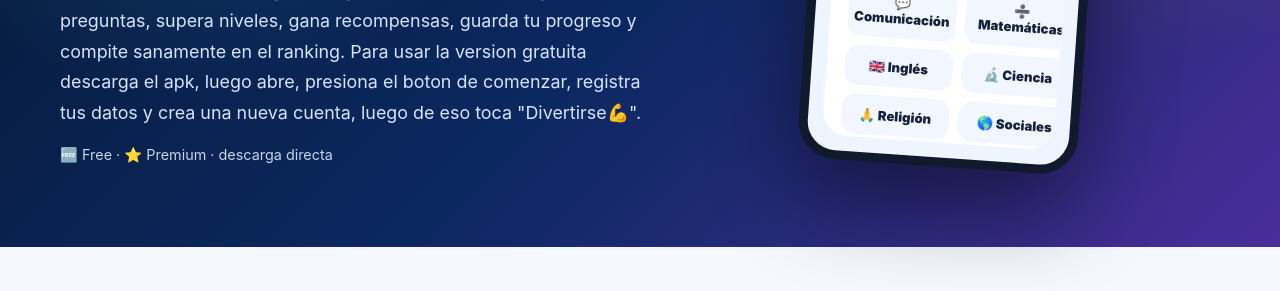
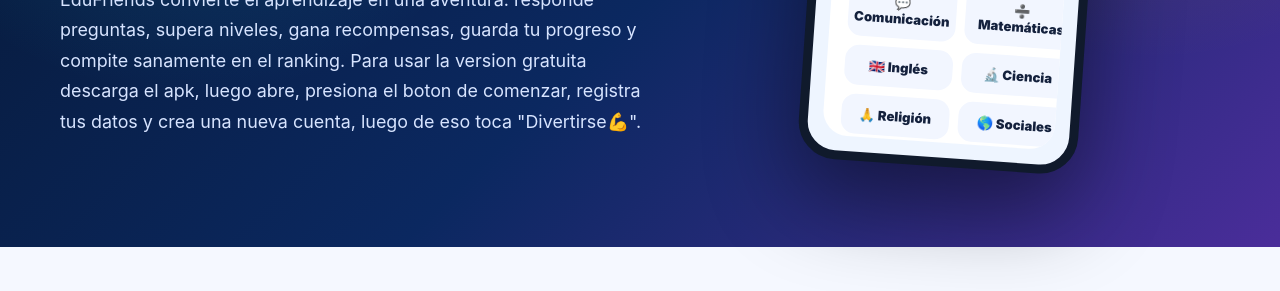
Before and after one commit to fxbrxzx10-ctrl/EduFriendsServer, a website: page index.html in a window 1280 px wide. Shown: the part 509-800 px from the top of the page. Drawn offline with Linux system fonts and the light colour scheme.

Commit message:
Update index.html

```diff
--- a/index.html
+++ b/index.html
@@ -12,7 +12,7 @@
 </head>
 <body>
 <nav class="nav"><div class="navin"><a class="brand" href="#inicio">🎓 EduFriends</a><div class="navlinks"><a href="#acceso">Cómo iniciar sesión</a><a href="#comparativa">Free vs Premium</a><a href="#objetivo">Qué busca EduFriends</a></div><a class="navbtn" href="#versiones">Descargar</a></div></nav>
-<header class="hero" id="inicio"><div class="heroIn"><div><span class="tag">📚 Aplicación educativa para Android</span><h1>Aprende.<br><span class="grad">Juega.</span><br>Progresa.</h1><p>EduFriends convierte el aprendizaje en una aventura: responde preguntas, supera niveles, gana recompensas, guarda tu progreso y compite sanamente en el ranking. Para usar la version gratuita descarga el apk, luego abre, presiona el boton de comenzar, registra tus datos y crea una nueva cuenta, luego de eso toca "Divertirse💪".</p><div style="margin-top:14px;color:#c8d4e9;font-size:.9rem">🆓 Free · ⭐ Premium · descarga directa</div></div><div class="phone"><div class="screen"><div class="logo">EduFriends</div><p><b>¡Hola, estudiante! 👋</b><br><small>¿Listo para aprender hoy?</small></p><div class="level"><small>NIVEL ACTUAL</small><br><b style="font-size:1.3rem">Intermedio ⭐</b><br>1250 pts</div><b>Asignaturas</b><div class="subjects" style="margin-top:10px"><div class="subject">💬 Comunicación</div><div class="subject">➗ Matemáticas</div><div class="subject">🇬🇧 Inglés</div><div class="subject">🔬 Ciencia</div><div class="subject">🙏 Religión</div><div class="subject">🌎 Sociales</div><div class="subject">🎨 Arte</div><div class="subject">🤝 DPCC</div><div class="subject">💻 Informática</div><div class="subject">🧾 Contabilidad</div><div class="subject">🗂️ Secretariado</div><div class="subject">📈 Administración</div></div></div></div></div></header>
+<header class="hero" id="inicio"><div class="heroIn"><div><span class="tag">📚 Aplicación educativa para Android</span><h1>Aprende.<br><span class="grad">Juega.</span><br>Progresa.</h1><p>EduFriends convierte el aprendizaje en una aventura: responde preguntas, supera niveles, gana recompensas, guarda tu progreso y compite sanamente en el ranking. Para usar la version gratuita descarga el apk, luego abre, presiona el boton de comenzar, registra tus datos y crea una nueva cuenta, luego de eso toca "Divertirse💪".</p><div style="margin-top:14px;color:#c8d4e9;font-size:.9rem"></div></div><div class="phone"><div class="screen"><div class="logo">EduFriends</div><p><b>¡Hola, estudiante! 👋</b><br><small>¿Listo para aprender hoy?</small></p><div class="level"><small>NIVEL ACTUAL</small><br><b style="font-size:1.3rem">Intermedio ⭐</b><br>1250 pts</div><b>Asignaturas</b><div class="subjects" style="margin-top:10px"><div class="subject">💬 Comunicación</div><div class="subject">➗ Matemáticas</div><div class="subject">🇬🇧 Inglés</div><div class="subject">🔬 Ciencia</div><div class="subject">🙏 Religión</div><div class="subject">🌎 Sociales</div><div class="subject">🎨 Arte</div><div class="subject">🤝 DPCC</div><div class="subject">💻 Informática</div><div class="subject">🧾 Contabilidad</div><div class="subject">🗂️ Secretariado</div><div class="subject">📈 Administración</div></div></div></div></div></header>
 <section class="section" id="app"><div class="wrap"><div class="center"><div class="kicker">Conoce EduFriends</div><h2>Aprender también puede ser divertido</h2><p class="muted">La aplicación combina aprendizaje, práctica, progreso, recompensas y ranking para que puedas seguir avanzando en diferentes cursos.</p></div><div class="cards" id="funciones"><article class="card"><div class="icon">🎯</div><h3>Niveles</h3><p class="muted">Practica con preguntas de diferentes dificultades.</p></article><article class="card"><div class="icon">📊</div><h3>Progreso</h3><p class="muted">Guarda tu avance y revisa tus resultados.</p></article><article class="card"><div class="icon">🏆</div><h3>Ranking</h3><p class="muted">Compara tus resultados y busca mejorar.</p></article><article class="card"><div class="icon">🪙</div><h3>Recompensas</h3><p class="muted">Obtén monedas y utiliza habilidades dentro de la app.</p></article><article class="card"><div class="icon">💾</div><h3>Guardado</h3><p class="muted">Continúa donde te quedaste sin comenzar desde cero.</p></article><article class="card"><div class="icon">🤖</div><h3>IA educativa</h3><p class="muted">Recibe apoyo para comprender ejercicios y dudas.</p></article></div></div></section>
 <section class="section" id="ia"><div class="wrap"><div class="center"><div class="kicker">Inteligencia artificial</div><h2>🤖 EduFriends IA</h2><p class="muted">Pregunta, analiza ejercicios con fotografías y recibe explicaciones para estudiar de una forma más interactiva.</p></div><div class="cards"><article class="card"><div class="icon">💬</div><h3>Pregunta a la IA</h3><p class="muted">Escribe tus dudas y recibe ayuda paso a paso para comprender mejor.</p></article><article class="card"><div class="icon">📷</div><h3>Analiza una foto</h3><p class="muted">Fotografía un ejercicio y recibe orientación para resolverlo.</p></article><article class="card"><div class="icon">🔊</div><h3>Escucha la explicación</h3><p class="muted">Escucha las respuestas de la IA para estudiar de manera más cómoda.</p></article></div></div></section>
 <section class="section" id="acceso"><div class="wrap"><div class="center"><div class="kicker">Primeros pasos</div><h2>Cómo iniciar sesión</h2><p class="muted">Abre EduFriends y elige cómo quieres entrar. En Premium puedes usar Google o una cuenta local.</p></div><div class="cards"><article class="card"><div class="icon">📲</div><h3>1. Instala y abre la app</h3><p class="muted">Descarga Free o Premium desde esta página, instala el APK y abre EduFriends.</p></article><article class="card"><div class="icon">⭐</div><h3>2. Elige tu acceso en Premium</h3><p class="muted">Toca “Continuar con Google” para entrar con tu cuenta y guardar tus datos, o “Crear cuenta” para registrarte localmente con usuario y contraseña.</p></article><article class="card"><div class="icon">🔐</div><h3>3. Entra y empieza</h3><p class="muted">Si ya tienes cuenta, toca “Iniciar sesión” y usa Google o tus datos locales. Al entrar, toca “Divertirse” para abrir los cursos.</p></article></div></div></section>
```
